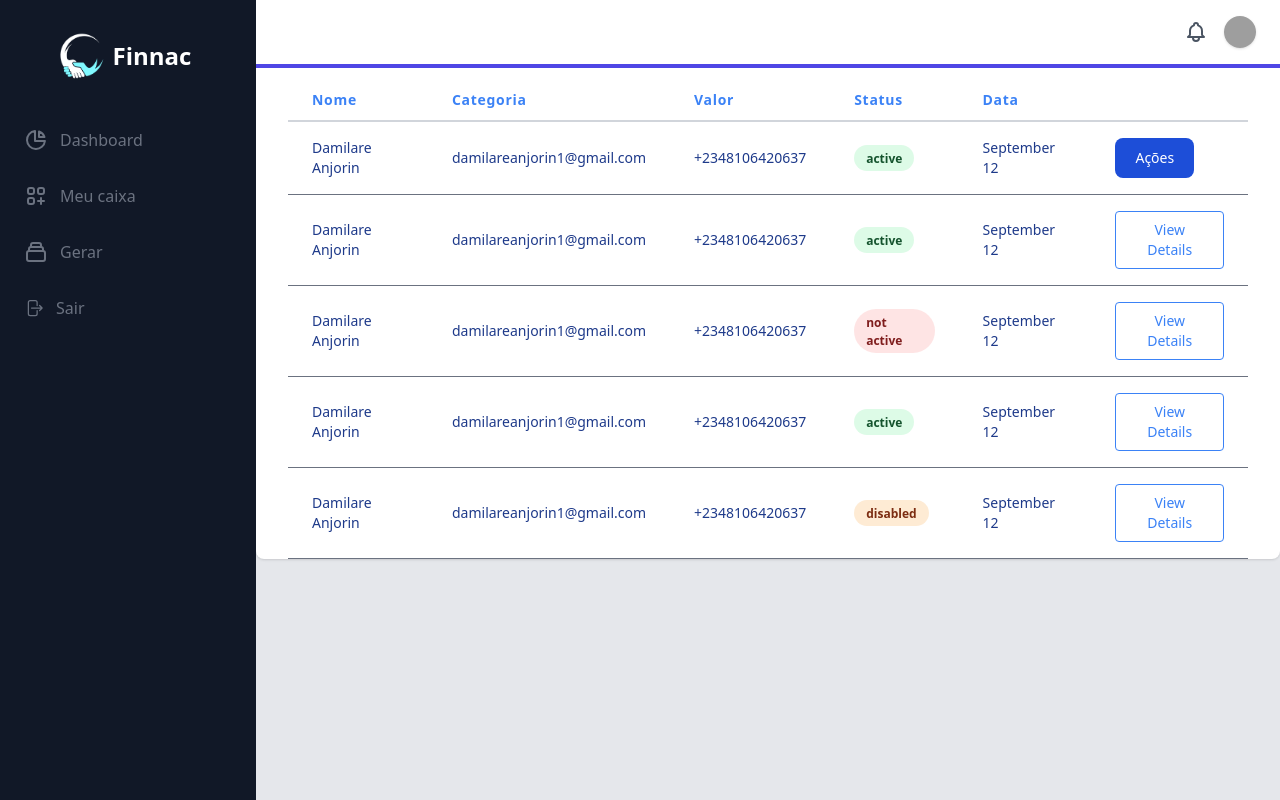
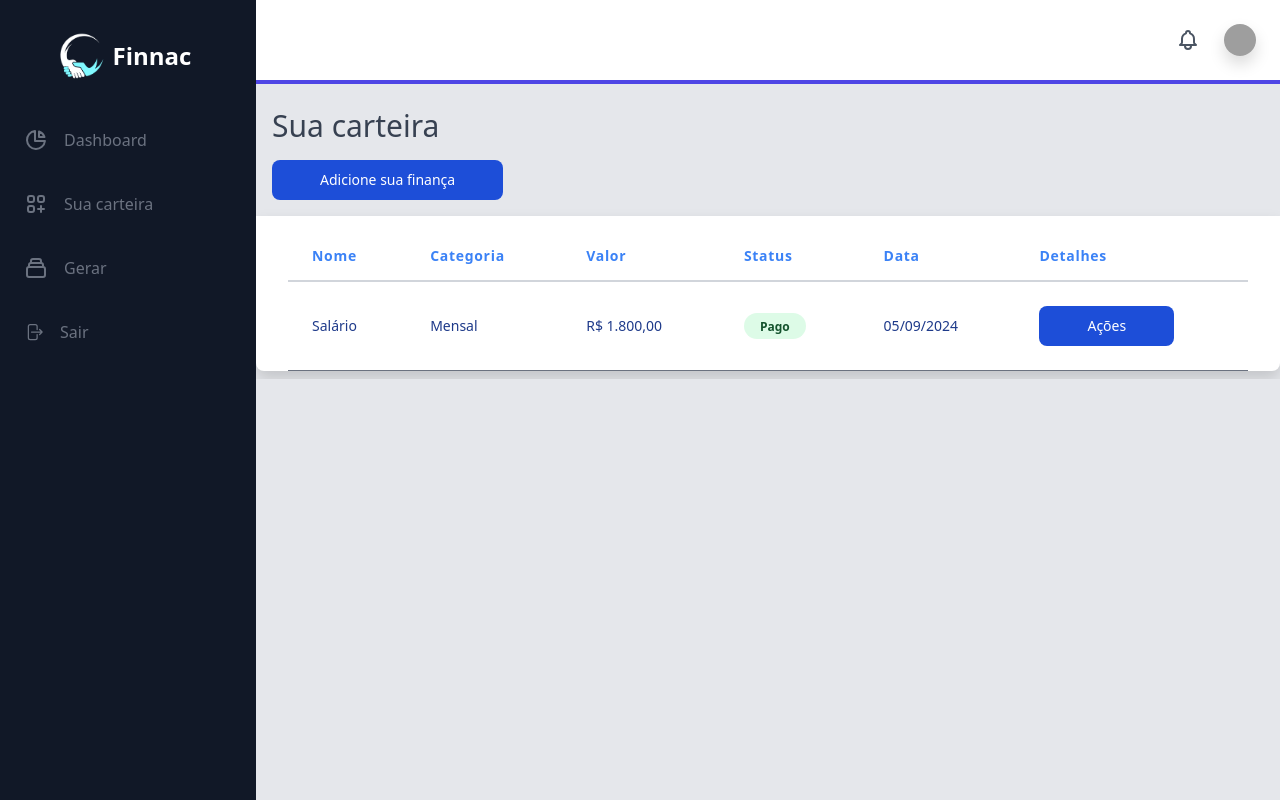
Before and after one commit to Dev-AlexandreS/Finnac, a Django app: template app/templates/logged/wallet.html in a window 1280 px wide. Run offline with Django 5.2, Linux system fonts and the light colour scheme; the template is opened without the code that fills it, so the values that code supplies are empty; some libraries are stand-ins or nearby versions; grey boxes are pictures that could not be loaded.

Commit message:
feat: New routes, buttons in to generate screen and small adjustments.

```diff
--- a/app/templates/layout/base.html
+++ b/app/templates/layout/base.html
@@ -9,11 +9,12 @@
     <script src="https://cdn.tailwindcss.com"></script>
     <link href="https://cdn.jsdelivr.net/npm/flowbite@2.5.1/dist/flowbite.min.css"  rel="stylesheet" />
     <script src="https://cdn.jsdelivr.net/npm/flowbite@2.5.1/dist/flowbite.min.js"></script>
+    <script src="https://cdn.jsdelivr.net/gh/alpinejs/alpine@v2.x.x/dist/alpine.min.js" defer></script>
+    <link href="https://cdn.jsdelivr.net/npm/bootstrap@5.3.3/dist/css/bootstrap.min.css" rel="stylesheet" integrity="sha384-QWTKZyjpPEjISv5WaRU9OFeRpok6YctnYmDr5pNlyT2bRjXh0JMhjY6hW+ALEwIH" crossorigin="anonymous">
 
 </head>
 <body>
 <div>
-    <script src="https://cdn.jsdelivr.net/gh/alpinejs/alpine@v2.x.x/dist/alpine.min.js" defer></script>
 
     <div x-data="{ sidebarOpen: false }" class="flex h-screen bg-gray-200">
         <div :class="sidebarOpen ? 'block' : 'hidden'" @click="sidebarOpen = false" class="fixed inset-0 z-20 transition-opacity bg-black opacity-50 lg:hidden"></div>
@@ -28,7 +29,7 @@
             </div>
 
             <nav class="mt-10">
-                <a class="flex items-center px-6 py-2 mt-4 text-gray-500 hover:bg-gray-700 hover:bg-opacity-25 hover:text-gray-100" href="#">
+                <a class="flex items-center px-6 py-2 mt-4 text-gray-500 hover:bg-gray-700 hover:bg-opacity-25 hover:text-gray-100" href="{% url 'main' %}">
                     <svg class="w-6 h-6" xmlns="http://www.w3.org/2000/svg" fill="none" viewBox="0 0 24 24"
                         stroke="currentColor">
                         <path stroke-linecap="round" stroke-linejoin="round" stroke-width="2"
@@ -49,11 +50,11 @@
                         </path>
                     </svg>
 
-                    <span class="mx-3">Meu caixa</span>
+                    <span class="mx-3">Sua carteira</span>
                 </a>
 
                 <a class="flex items-center px-6 py-2 mt-4 text-gray-500 hover:bg-gray-700 hover:bg-opacity-25 hover:text-gray-100"
-                    href="#">
+                    href="{% url 'generates' %}">
                     <svg class="w-6 h-6" xmlns="http://www.w3.org/2000/svg" fill="none" viewBox="0 0 24 24"
                         stroke="currentColor">
                         <path stroke-linecap="round" stroke-linejoin="round" stroke-width="2"
--- a/app/templates/logged/wallet.html
+++ b/app/templates/logged/wallet.html
@@ -3,6 +3,161 @@
 {% block main %}
 
 <!-- component -->
+ <!-- component -->
+<style>
+    .animated {
+        -webkit-animation-duration: 1s;
+        animation-duration: 1s;
+        -webkit-animation-fill-mode: both;
+        animation-fill-mode: both;
+    }
+
+    .animated.faster {
+        -webkit-animation-duration: 500ms;
+        animation-duration: 500ms;
+    }
+
+    .fadeIn {
+        -webkit-animation-name: fadeIn;
+        animation-name: fadeIn;
+    }
+
+    .fadeOut {
+        -webkit-animation-name: fadeOut;
+        animation-name: fadeOut;
+    }
+
+    @keyframes fadeIn {
+        from {
+            opacity: 0;
+        }
+
+        to {
+            opacity: 1;
+        }
+    }
+
+    @keyframes fadeOut {
+        from {
+            opacity: 1;
+        }
+
+        to {
+            opacity: 0;
+        }
+    }
+</style>
+<h3 class="text-3xl font-medium text-gray-700 mt-4 ml-4">Sua carteira</h3>
+<div>
+    <button onclick="openModal()" class="m-3 block text-white bg-blue-700 hover:bg-blue-800 focus:ring-4 focus:outline-none focus:ring-blue-300 font-medium rounded-lg text-sm px-5 py-2.5 text-center dark:bg-blue-600 dark:hover:bg-blue-700 dark:focus:ring-blue-800">Adicione sua finança</button>
+</div>
+
+<div class="main-modal fixed w-full h-100 inset-0 z-50 overflow-hidden flex justify-center items-center animated fadeIn faster"
+    style="background: rgba(0,0,0,.7);">
+    <div
+        class="border border-teal-500 shadow-lg modal-container bg-white w-11/12 md:max-w-md mx-auto rounded shadow-lg z-50 overflow-y-auto">
+        <div class="modal-content py-4 text-left px-6">
+            <!--Title-->
+            <div class="flex justify-between items-center pb-3">
+                <p class="text-2xl font-bold">Preencha todos os dados</p>
+                <div class="modal-close cursor-pointer z-50">
+                    <svg class="fill-current text-black" xmlns="http://www.w3.org/2000/svg" width="18" height="18"
+                        viewBox="0 0 18 18">
+                        <path
+                            d="M14.53 4.53l-1.06-1.06L9 7.94 4.53 3.47 3.47 4.53 7.94 9l-4.47 4.47 1.06 1.06L9 10.06l4.47 4.47 1.06-1.06L10.06 9z">
+                        </path>
+                    </svg>
+                </div>
+            </div>
+            <!--Body-->
+            <div class="my-5">
+                <form class="p-4 md:p-5">
+                    <div class="grid gap-4 mb-4 grid-cols-2">
+                        <div class="col-span-2">
+                            <label for="name" class="block mb-2 text-sm font-medium text-gray-900 dark:text-white">Nome</label>
+                            <input type="text" name="name" id="name" class="bg-gray-50 border border-gray-300 text-gray-900 text-sm rounded-lg focus:ring-primary-600 focus:border-primary-600 block w-full p-2.5 dark:bg-gray-600 dark:border-gray-500 dark:placeholder-gray-400 dark:text-white dark:focus:ring-primary-500 dark:focus:border-primary-500" placeholder="Nome" required="">
+                        </div>
+                        <div class="col-span-2 sm:col-span-1">
+                            <label for="price" class="block mb-2 text-sm font-medium text-gray-900 dark:text-white">Preço</label>
+                            <input type="number" name="price" id="price" class="bg-gray-50 border border-gray-300 text-gray-900 text-sm rounded-lg focus:ring-primary-600 focus:border-primary-600 block w-full p-2.5 dark:bg-gray-600 dark:border-gray-500 dark:placeholder-gray-400 dark:text-white dark:focus:ring-primary-500 dark:focus:border-primary-500" placeholder="R$ 00,00" required="">
+                        </div>
+                        <div class="col-span-2 sm:col-span-1">
+                            <label for="category" class="block mb-2 text-sm font-medium text-gray-900 dark:text-white">Categoria</label>
+                            <select id="category" class="bg-gray-50 border border-gray-300 text-gray-900 text-sm rounded-lg focus:ring-primary-500 focus:border-primary-500 block w-full p-2.5 dark:bg-gray-600 dark:border-gray-500 dark:placeholder-gray-400 dark:text-white dark:focus:ring-primary-500 dark:focus:border-primary-500">
+                                <option selected="">Selecione uma categoria</option>
+                                <option value="TV">TV/Monitors</option>
+                                <option value="PC">PC</option>
+                                <option value="GA">Gaming/Console</option>
+                                <option value="PH">Phones</option>
+                            </select>
+                        </div>
+                        <div class="col-span-2 sm:col-span-1">
+                          <label for="category" class="block mb-2 text-sm font-medium text-gray-900 dark:text-white">Status</label>
+                          <select id="category" class="bg-gray-50 border border-gray-300 text-gray-900 text-sm rounded-lg focus:ring-primary-500 focus:border-primary-500 block w-full p-2.5 dark:bg-gray-600 dark:border-gray-500 dark:placeholder-gray-400 dark:text-white dark:focus:ring-primary-500 dark:focus:border-primary-500">
+                              <option selected="">Selecione o Status</option>
+                              <option value="Pago">Pago</option>
+                              <option value="Atrasado">Atrasado</option>
+                              <option value="Pendentes">Pendente</option>
+
+                          </select>
+                      </div>
+                      <div class="col-span-2 sm:col-span-1">
+                          <label for="category" class="block mb-2 text-sm font-medium text-gray-900 dark:text-white">tipo</label>
+                          <select id="category" class="bg-gray-50 border border-gray-300 text-gray-900 text-sm rounded-lg focus:ring-primary-500 focus:border-primary-500 block w-full p-2.5 dark:bg-gray-600 dark:border-gray-500 dark:placeholder-gray-400 dark:text-white dark:focus:ring-primary-500 dark:focus:border-primary-500">
+                              <option selected="">Selecione o tipo de finança</option>
+                              <option value="Ganho">Ganho</option>
+                              <option value="Despesa">Despesa</option>
+                          </select>
+                      </div>
+                        <div class="col-span-2 sm:col-span-1">
+                          <label for="data" class="block mb-2 text-sm font-medium text-gray-900 dark:text-white">Data</label>
+                          <input type="date" name="data" id="data" class="bg-gray-50 border border-gray-300 text-gray-900 text-sm rounded-lg focus:ring-primary-600 focus:border-primary-600 block w-full p-2.5 dark:bg-gray-600 dark:border-gray-500 dark:placeholder-gray-400 dark:text-white dark:focus:ring-primary-500 dark:focus:border-primary-500" placeholder="  /  /  " required="">
+                      </div>
+
+                    </div>
+                    <div class="flex justify-end pt-2">
+                        <button
+                            class="focus:outline-none modal-close px-4 bg-gray-400 p-3 rounded-lg text-black hover:bg-gray-300">Cancelar</button>
+                        <button
+                            class="focus:outline-none px-4 bg-teal-500 p-3 ml-3 rounded-lg text-white hover:bg-teal-400">Finalizar</button>
+                    </div>
+                </form>
+            </div>
+        </div>
+    </div>
+</div>
+
+<script>
+    const modal = document.querySelector('.main-modal');
+    const closeButton = document.querySelectorAll('.modal-close');
+
+    const modalClose = () => {
+        modal.classList.remove('fadeIn');
+        modal.classList.add('fadeOut');
+        setTimeout(() => {
+            modal.style.display = 'none';
+        }, 500);
+    }
+
+    const openModal = () => {
+        modal.classList.remove('fadeOut');
+        modal.classList.add('fadeIn');
+        modal.style.display = 'flex';
+    }
+
+    for (let i = 0; i < closeButton.length; i++) {
+
+        const elements = closeButton[i];
+
+        elements.onclick = (e) => modalClose();
+
+        modal.style.display = 'none';
+
+        window.onclick = function (event) {
+            if (event.target == modal) modalClose();
+        }
+    }
+</script>
 <!-- component -->
 <div class="-my-2 py-2 overflow-x-auto sm:-mx-6 sm:px-6 lg:-mx-8 pr-10 lg:px-8">
 
@@ -15,23 +170,23 @@
                     <th class="px-6 py-3 border-b-2 border-gray-300 text-left text-sm leading-4 text-blue-500 tracking-wider">Valor</th>
                     <th class="px-6 py-3 border-b-2 border-gray-300 text-left text-sm leading-4 text-blue-500 tracking-wider">Status</th>
                     <th class="px-6 py-3 border-b-2 border-gray-300 text-left text-sm leading-4 text-blue-500 tracking-wider">Data</th>
-                    <th class="px-6 py-3 border-b-2 border-gray-300"></th>
+                    <th class="px-6 py-3 border-b-2 border-gray-300 text-left text-sm leading-4 text-blue-500 tracking-wider">Detalhes</th>
                 </tr>
             </thead>
             <tbody class="bg-white">
                     <tr>
                         <td class="px-6 py-4 whitespace-no-wrap border-b border-gray-500">
-                            <div class="text-sm leading-5 text-blue-900">Damilare Anjorin</div>
+                            <div class="text-sm leading-5 text-blue-900">Salário</div>
                         </td>
-                        <td class="px-6 py-4 whitespace-no-wrap border-b text-blue-900 border-gray-500 text-sm leading-5">damilareanjorin1@gmail.com</td>
-                        <td class="px-6 py-4 whitespace-no-wrap border-b text-blue-900 border-gray-500 text-sm leading-5">+2348106420637</td>
+                        <td class="px-6 py-4 whitespace-no-wrap border-b text-blue-900 border-gray-500 text-sm leading-5">Mensal</td>
+                        <td class="px-6 py-4 whitespace-no-wrap border-b text-blue-900 border-gray-500 text-sm leading-5">R$ 1.800,00</td>
                         <td class="px-6 py-4 whitespace-no-wrap border-b text-blue-900 border-gray-500 text-sm leading-5">
                             <span class="relative inline-block px-3 py-1 font-semibold text-green-900 leading-tight">
                             <span aria-hidden class="absolute inset-0 bg-green-200 opacity-50 rounded-full"></span>
-                            <span class="relative text-xs">active</span>
+                            <span class="relative text-xs">Pago</span>
                         </span>
                         </td>
-                        <td class="px-6 py-4 whitespace-no-wrap border-b border-gray-500 text-blue-900 text-sm leading-5">September 12</td>
+                        <td class="px-6 py-4 whitespace-no-wrap border-b border-gray-500 text-blue-900 text-sm leading-5">05/09/2024</td>
                         <td class="px-6 py-4 whitespace-no-wrap text-right border-b border-gray-500 text-sm leading-5">
 
 
@@ -124,77 +279,6 @@
 
                         </td>
               </tr>
-                   <tr>
-
-                        <td class="px-6 py-4 whitespace-no-wrap border-b border-gray-500">
-                            <div class="text-sm leading-5 text-blue-900">Damilare Anjorin</div>
-                        </td>
-                        <td class="px-6 py-4 whitespace-no-wrap border-b text-blue-900 border-gray-500 text-sm leading-5">damilareanjorin1@gmail.com</td>
-                        <td class="px-6 py-4 whitespace-no-wrap border-b text-blue-900 border-gray-500 text-sm leading-5">+2348106420637</td>
-                        <td class="px-6 py-4 whitespace-no-wrap border-b text-blue-900 border-gray-500 text-sm leading-5">
-                            <span class="relative inline-block px-3 py-1 font-semibold text-green-900 leading-tight">
-                            <span aria-hidden class="absolute inset-0 bg-green-200 opacity-50 rounded-full"></span>
-                            <span class="relative text-xs">active</span>
-                        </span>
-                        </td>
-                        <td class="px-6 py-4 whitespace-no-wrap border-b border-gray-500 text-blue-900 text-sm leading-5">September 12</td>
-                        <td class="px-6 py-4 whitespace-no-wrap text-right border-b border-gray-500 text-sm leading-5">
-                            <button class="px-5 py-2 border-blue-500 border text-blue-500 rounded transition duration-300 hover:bg-blue-700 hover:text-white focus:outline-none">View Details</button>
-                        </td>
-              </tr>
-              <tr>
-                        <td class="px-6 py-4 whitespace-no-wrap border-b border-gray-500">
-                            <div class="text-sm leading-5 text-blue-900">Damilare Anjorin</div>
-                        </td>
-                        <td class="px-6 py-4 whitespace-no-wrap border-b text-blue-900 border-gray-500 text-sm leading-5">damilareanjorin1@gmail.com</td>
-                        <td class="px-6 py-4 whitespace-no-wrap border-b text-blue-900 border-gray-500 text-sm leading-5">+2348106420637</td>
-                        <td class="px-6 py-4 whitespace-no-wrap border-b text-blue-900 border-gray-500 text-sm leading-5">
-                            <span class="relative inline-block px-3 py-1 font-semibold text-red-900 leading-tight">
-                            <span aria-hidden class="absolute inset-0 bg-red-200 opacity-50 rounded-full"></span>
-                            <span class="relative text-xs">not active</span>
-                        </span>
-                        </td>
-                        <td class="px-6 py-4 whitespace-no-wrap border-b border-gray-500 text-blue-900 text-sm leading-5">September 12</td>
-                        <td class="px-6 py-4 whitespace-no-wrap text-right border-b border-gray-500 text-sm leading-5">
-                            <button class="px-5 py-2 border-blue-500 border text-blue-500 rounded transition duration-300 hover:bg-blue-700 hover:text-white focus:outline-none">View Details</button>
-                        </td>
-              </tr>
-              <tr>
-
-                        <td class="px-6 py-4 whitespace-no-wrap border-b border-gray-500">
-                            <div class="text-sm leading-5 text-blue-900">Damilare Anjorin</div>
-                        </td>
-                        <td class="px-6 py-4 whitespace-no-wrap border-b text-blue-900 border-gray-500 text-sm leading-5">damilareanjorin1@gmail.com</td>
-                        <td class="px-6 py-4 whitespace-no-wrap border-b text-blue-900 border-gray-500 text-sm leading-5">+2348106420637</td>
-                        <td class="px-6 py-4 whitespace-no-wrap border-b text-blue-900 border-gray-500 text-sm leading-5">
-                            <span class="relative inline-block px-3 py-1 font-semibold text-green-900 leading-tight">
-                            <span aria-hidden class="absolute inset-0 bg-green-200 opacity-50 rounded-full"></span>
-                            <span class="relative text-xs">active</span>
-                        </span>
-                        </td>
-                        <td class="px-6 py-4 whitespace-no-wrap border-b border-gray-500 text-blue-900 text-sm leading-5">September 12</td>
-                        <td class="px-6 py-4 whitespace-no-wrap text-right border-b border-gray-500 text-sm leading-5">
-                            <button class="px-5 py-2 border-blue-500 border text-blue-500 rounded transition duration-300 hover:bg-blue-700 hover:text-white focus:outline-none">View Details</button>
-                        </td>
-              </tr>
-              <tr>
-
-                        <td class="px-6 py-4 whitespace-no-wrap border-b border-gray-500">
-                            <div class="text-sm leading-5 text-blue-900">Damilare Anjorin</div>
-                        </td>
-                        <td class="px-6 py-4 whitespace-no-wrap border-b text-blue-900 border-gray-500 text-sm leading-5">damilareanjorin1@gmail.com</td>
-                        <td class="px-6 py-4 whitespace-no-wrap border-b text-blue-900 border-gray-500 text-sm leading-5">+2348106420637</td>
-                        <td class="px-6 py-4 whitespace-no-wrap border-b text-blue-900 border-gray-500 text-sm leading-5">
-                            <span class="relative inline-block px-3 py-1 font-semibold text-orange-900 leading-tight">
-                            <span aria-hidden class="absolute inset-0 bg-orange-200 opacity-50 rounded-full"></span>
-                            <span class="relative text-xs">disabled</span>
-                        </span>
-                        </td>
-                        <td class="px-6 py-4 whitespace-no-wrap border-b border-gray-500 text-blue-900 text-sm leading-5">September 12</td>
-                        <td class="px-6 py-4 whitespace-no-wrap text-right border-b border-gray-500 text-sm leading-5">
-                            <button class="px-5 py-2 border-blue-500 border text-blue-500 rounded transition duration-300 hover:bg-blue-700 hover:text-white focus:outline-none">View Details</button>
-                        </td>
-              </tr>
             </tbody>
         </table>
 
--- a/app/urls.py
+++ b/app/urls.py
@@ -8,6 +8,6 @@ urlpatterns = [
     path('cadastro/', views.register, name="register"),
 
     path('finnac/', views.main, name="main"),
-
     path('finnac/wallet/', views.wallet, name="wallet"),
+    path('finnac/generates/', views.generates, name="generates"),
 ]
--- a/app/views.py
+++ b/app/views.py
@@ -14,3 +14,6 @@ def main(request):
 
 def wallet(request):
     return render(request, "logged/wallet.html")
+
+def generates(request):
+    return render(request, "logged/toGenerate.html")
```
Also changed, not shown: app/templates/logged/toGenerate.html (added, +44 -0 lines).
